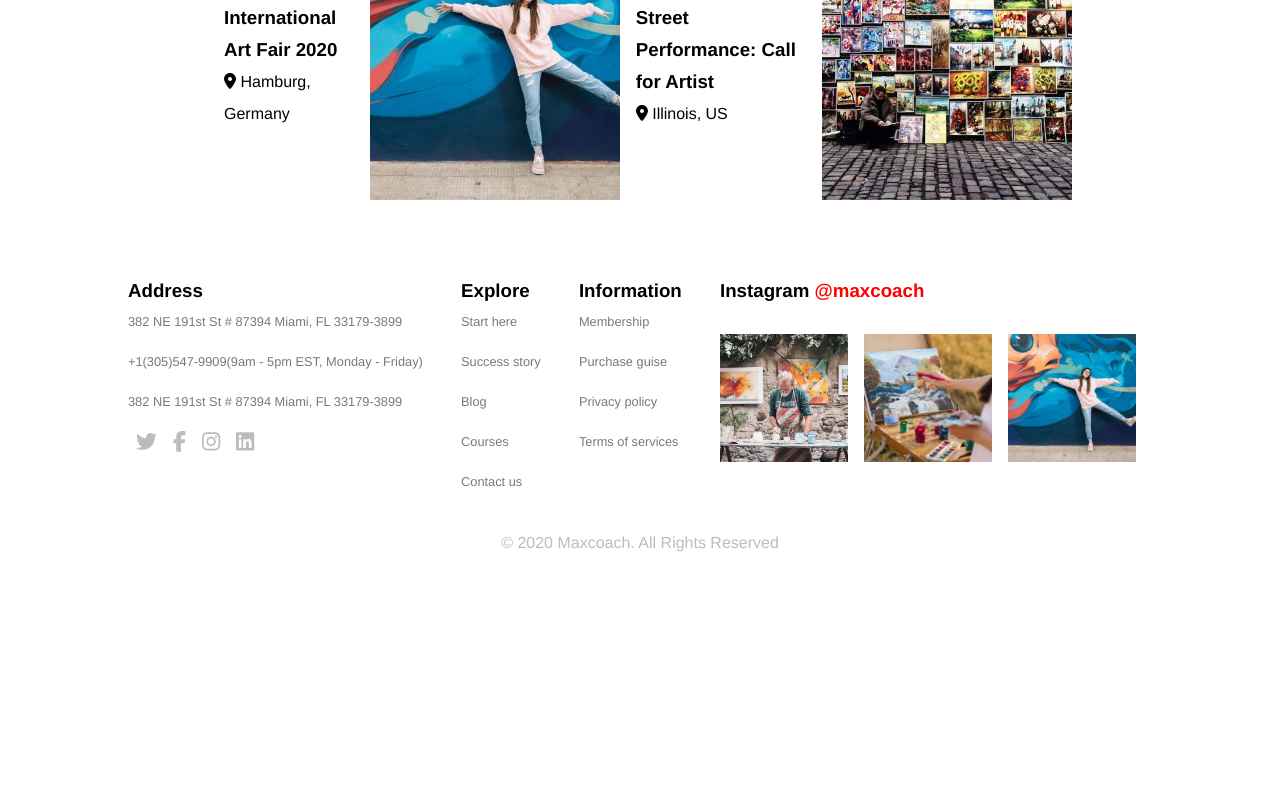
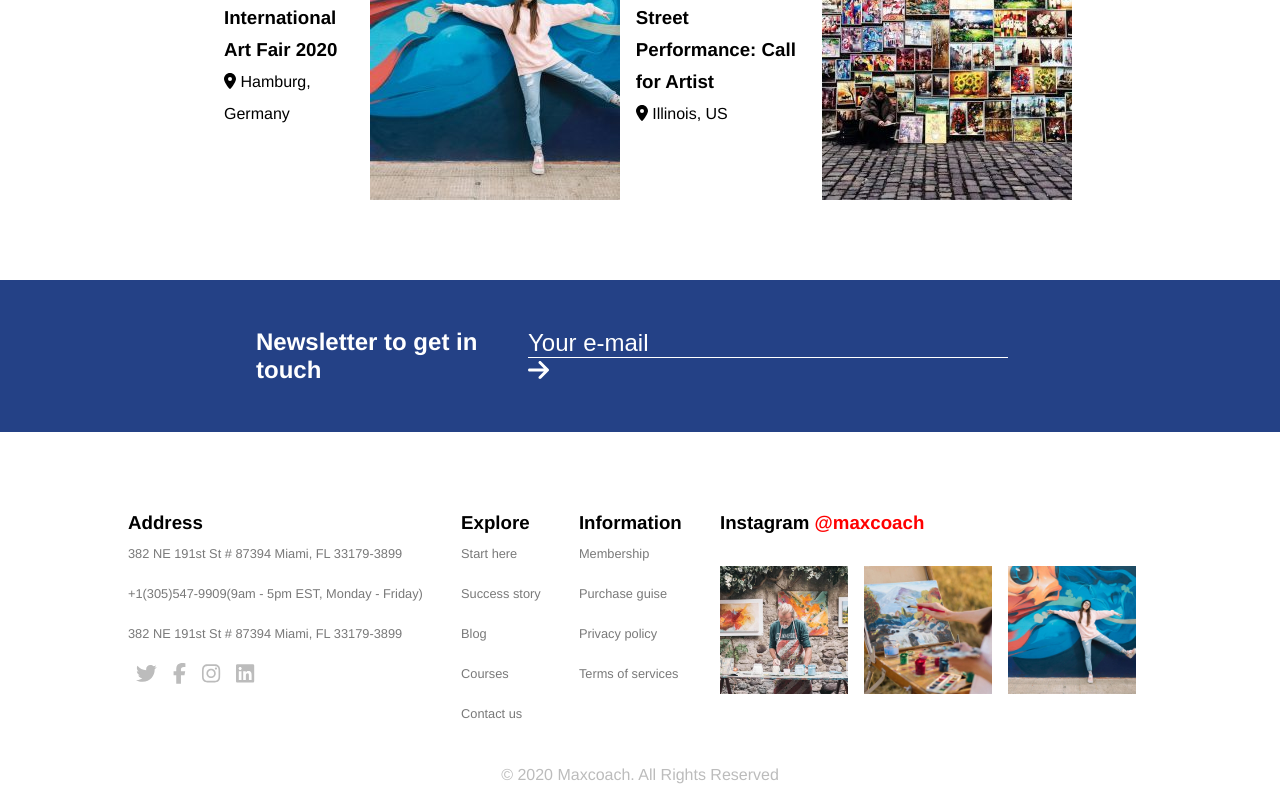
Before and after one commit to Elsti97/proj-html-vuejs, a Vue app: page / in a window 1280 px wide. Shown: the part 5816-6616 px from the top of the page. Before the commit the page ends 6384 px from the top, so only its background shows below. Built offline with nearby package versions, Linux system fonts and the light colour scheme; a web font is replaced by a local one.

Commit message:
"newsletter" section done

```diff
--- a/src/components/footer_folder/NewsLetter.vue
+++ b/src/components/footer_folder/NewsLetter.vue
@@ -1,15 +1,51 @@
 <template>
-  <div>
+  <div class="bg-purple">
+    <div class="width-60 flex">
+      <div>
+        <h2>Newsletter to get in touch</h2>
+      </div>
+      <div class="width-50">
+        <!-- <label for="email">Enter your email:</label>s -->
+        <input class="fs-2" type="email" placeholder="Your e-mail" id="email" name="email" />
+        <font-awesome-icon icon="fa-solid fa-arrow-right" class="fs-2" />
+      </div>
 
+    </div>
   </div>
 </template>
 
 <script>
-  export default {
-    name: "NewsLetter",
-  }
+export default {
+  name: "NewsLetter",
+};
 </script>
 
 <style lang="scss" scoped>
-
+.width-60 {
+  width: 60%;
+  margin: auto;
+}
+.bg-purple {
+  background-color: #244186;
+  color: white;
+}
+.flex{
+  padding: 3rem 0;
+  display: flex;
+  align-items: center;
+  justify-content: space-between;
+}
+input{
+  background-color: #244186;
+  border: none;
+  border-bottom: 1px solid white;
+  width: 30rem;
+  margin-right: 1rem;
+}
+::placeholder, textarea:focus, input:focus{
+  color: white;
+}
+.fs-2{
+  font-size: 1.5rem;
+}
 </style>
```
